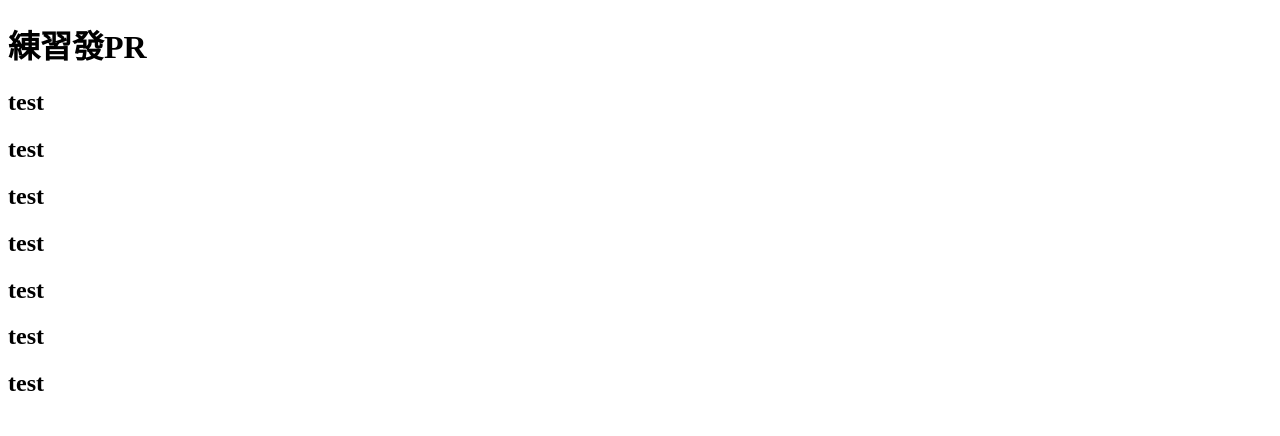
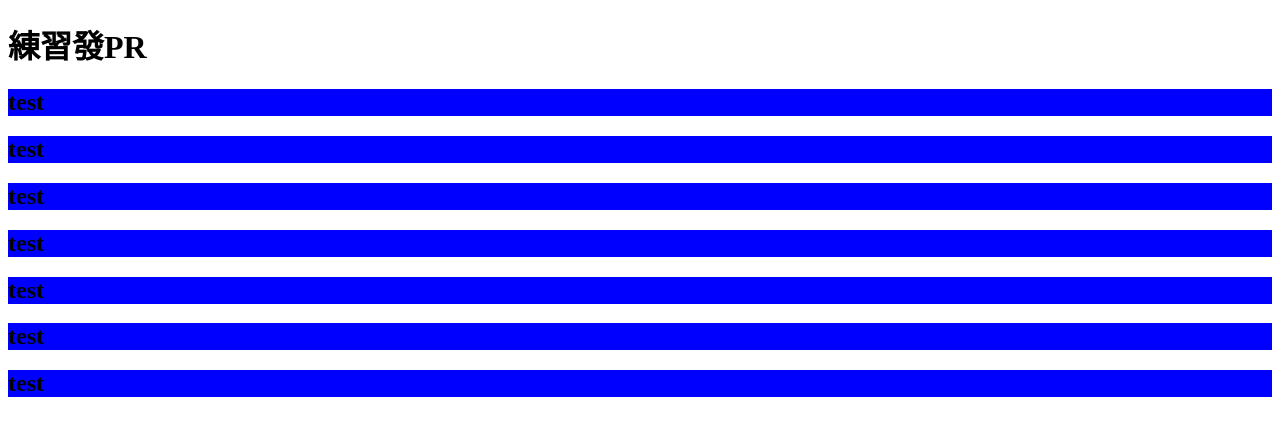
Before and after one commit to ChYuJh/TestPR, a plain HTML site: page index.html in a window 1280 px wide. Drawn offline with Linux system fonts and the light colour scheme.

Commit message:
update css

```diff
--- a/index.html
+++ b/index.html
@@ -16,3 +16,8 @@
     <h2>test</h2>
   </body>
 </html>
+<style>
+  h2{
+    background-color: blue;
+  }
+</style>
```
